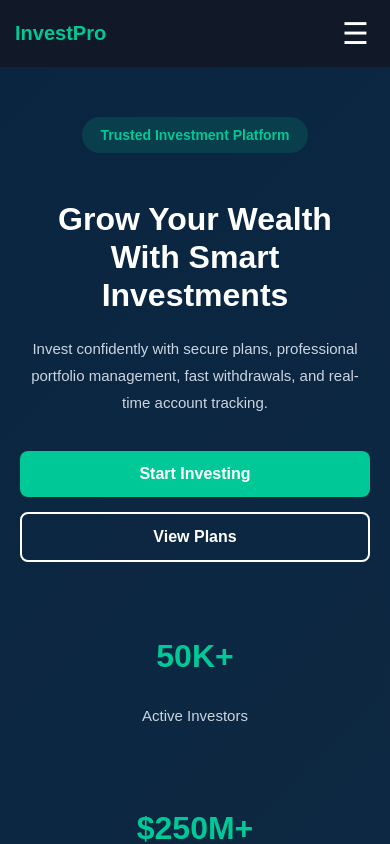
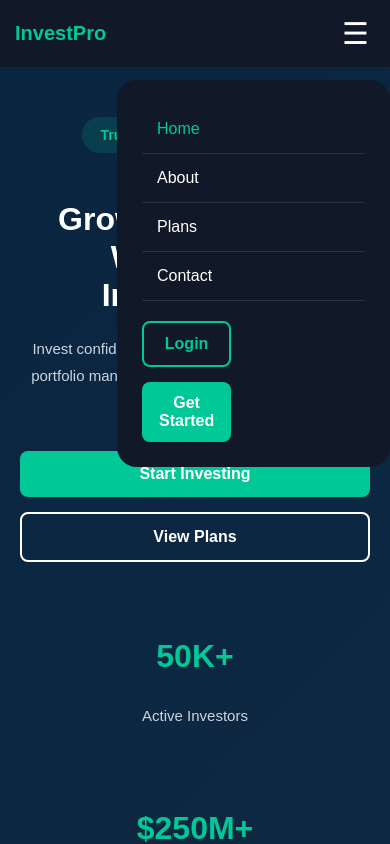
Before and after one commit to frank598936/realwebsite, a React (Vite) app: page / in a window 390 px wide. Shown: the top 844 px of the page. Built offline with nearby package versions, Linux system fonts and the light colour scheme; no server answers.

Commit message:
Fix mobile navbar menu buttons css

```diff
--- a/src/App.css
+++ b/src/App.css
@@ -72,6 +72,13 @@ a {
   text-decoration: none;
 }
 
+.navbar .mobile-wrapper{
+  display: flex;
+  width: 70%;
+  align-items: center;
+  justify-content: space-between;
+}
+
 /* ==========================
    NAV LINKS
 ========================== */
@@ -224,16 +231,18 @@ a {
   /* mobile buttons */
 
   .nav-buttons {
+    width: 100%;
     display: flex;
-
-    width: 100%;
+    justify-content: left;
+
+    flex-direction: column;
 
     gap: 15px;
+
   }
 
   .nav-buttons a {
-    width: 100%;
-
+    width: 40%;
     text-align: center;
   }
 
```
Also changed, not shown: 1 other file (tests, documents, lock files or other folders).
